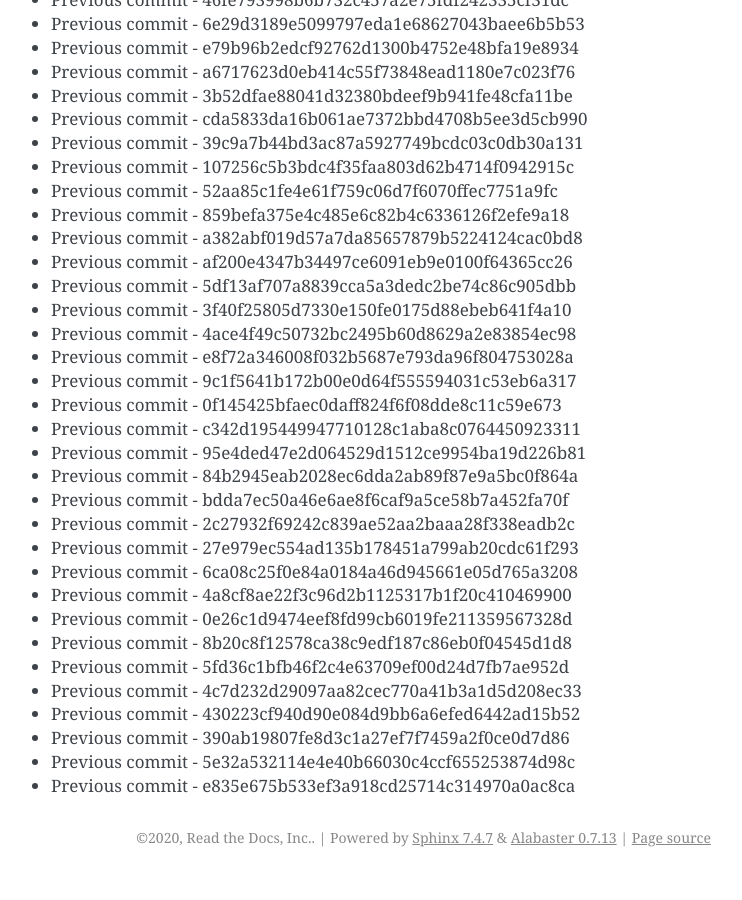
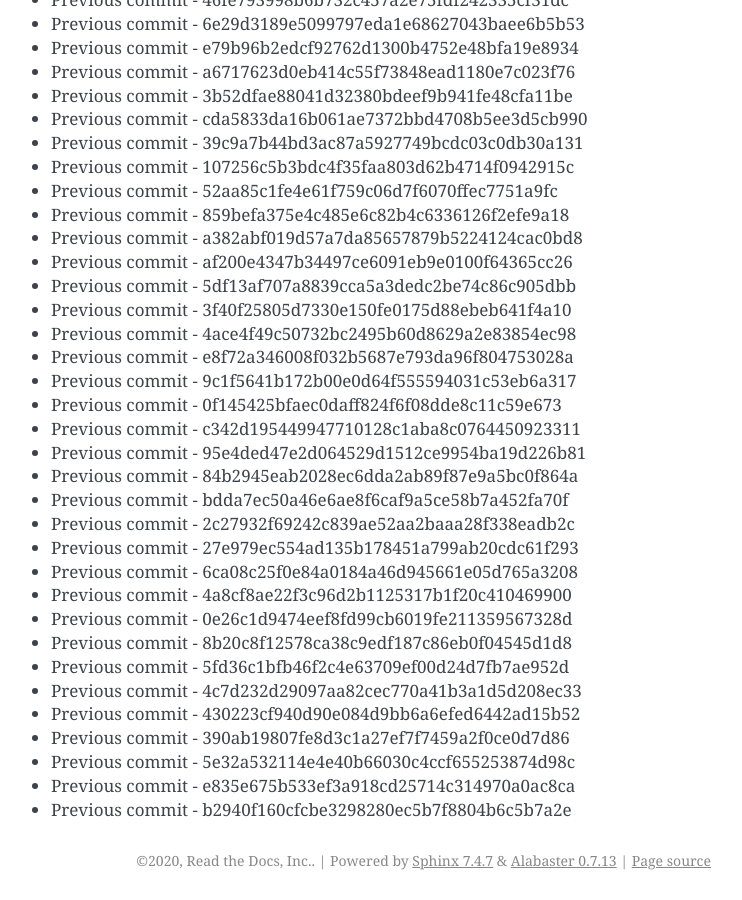
Before and after one commit to readthedocs/rtd-git-stresstest, a Sphinx documentation site: the page built from docs/updates.rst, in a window 1280 px wide and 900 px high, scrolled down 62170 px. Shown: the whole window, without its empty margins (399-1141 px from the left). Built offline with Sphinx 7.4.7, drawn with Linux system fonts in a browser that asks for light colours; before the commit the page ends 63047 px from its top, so only the background shows below that.

Commit message:
Generating commit from previous: b2940f160cfcbe3298280ec5b7f8804b6c5b7a2e

```diff
--- a/docs/updates.rst
+++ b/docs/updates.rst
@@ -2644,3 +2644,4 @@ It can be tested for any performance characteristics.
 * Previous commit - 390ab19807fe8d3c1a27ef7f7459a2f0ce0d7d86
 * Previous commit - 5e32a532114e4e40b66030c4ccf655253874d98c
 * Previous commit - e835e675b533ef3a918cd25714c314970a0ac8ca
+* Previous commit - b2940f160cfcbe3298280ec5b7f8804b6c5b7a2e
```
